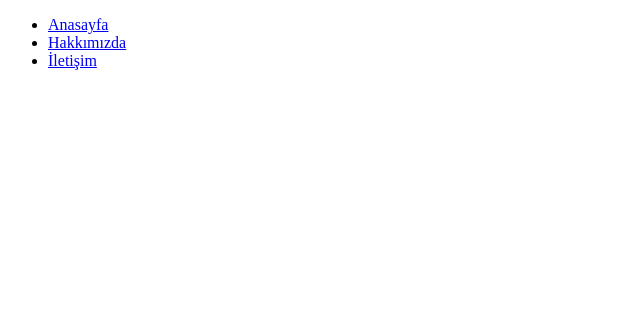
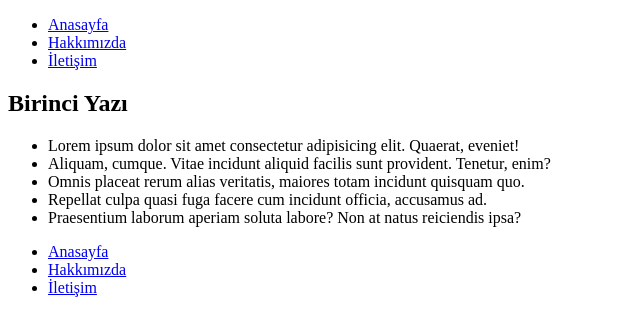
Before and after one commit to MuzeyyenAcar/kodluyoruzilkrepo, a plain HTML site: page HTML ÖDEVLERİ/Alıştırma/index.html in a window 1280 px wide. Shown: the whole page, without its empty margins (0-640 px from the left). Drawn offline with Linux system fonts and the light colour scheme.

Commit message:
footer bölümü ekleme

```diff
--- a/HTML ÖDEVLERİ/Alıştırma/index.html
+++ b/HTML ÖDEVLERİ/Alıştırma/index.html
@@ -33,10 +33,60 @@
     </header>
     <!--navbar-end-->
     <!--content-start-->
-    <!--articles-start-->
-    <!--articles-end-->
+    <section>
+      <!--articles-start-->
+      <article>
+        <h2>Birinci Yazı</h2>
+        <ul>
+          <li>
+            Lorem ipsum dolor sit amet consectetur adipisicing elit. Quaerat,
+            eveniet!
+          </li>
+          <li>
+            Aliquam, cumque. Vitae incidunt aliquid facilis sunt provident.
+            Tenetur, enim?
+          </li>
+          <li>
+            Omnis placeat rerum alias veritatis, maiores totam incidunt quisquam
+            quo.
+          </li>
+          <li>
+            Repellat culpa quasi fuga facere cum incidunt officia, accusamus ad.
+          </li>
+          <li>
+            Praesentium laborum aperiam soluta labore? Non at natus reiciendis
+            ipsa?
+          </li>
+        </ul>
+      </article>
+      <!--articles-end-->
+    </section>
     <!--content-end-->
     <!--footer-start-->
+    <footer>
+      <nav>
+        <ul>
+          <li>
+            <a
+              href="http://127.0.0.1:5500/HTML%20%C3%96DEVLER%C4%B0/Al%C4%B1%C5%9Ft%C4%B1rma/index.html"
+              >Anasayfa</a
+            >
+          </li>
+          <li>
+            <a
+              href="http://127.0.0.1:5500/HTML%20%C3%96DEVLER%C4%B0/Al%C4%B1%C5%9Ft%C4%B1rma/about-us.html"
+              >Hakkımızda</a
+            >
+          </li>
+          <li>
+            <a
+              href="http://127.0.0.1:5500/HTML%20%C3%96DEVLER%C4%B0/Al%C4%B1%C5%9Ft%C4%B1rma/contact.html"
+              >İletişim</a
+            >
+          </li>
+        </ul>
+      </nav>
+    </footer>
     <!--footer-end-->
   </body>
 </html>
```
